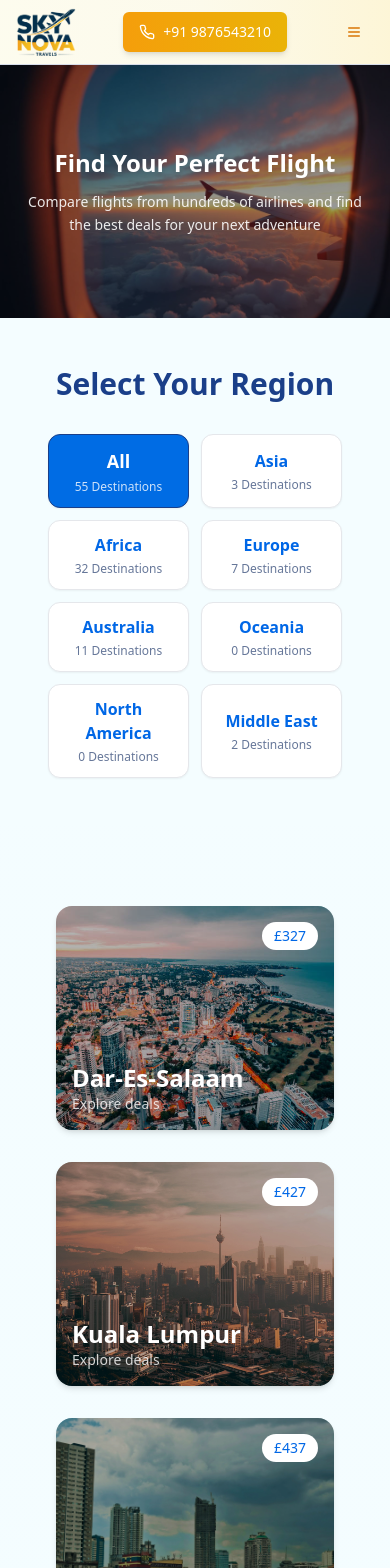
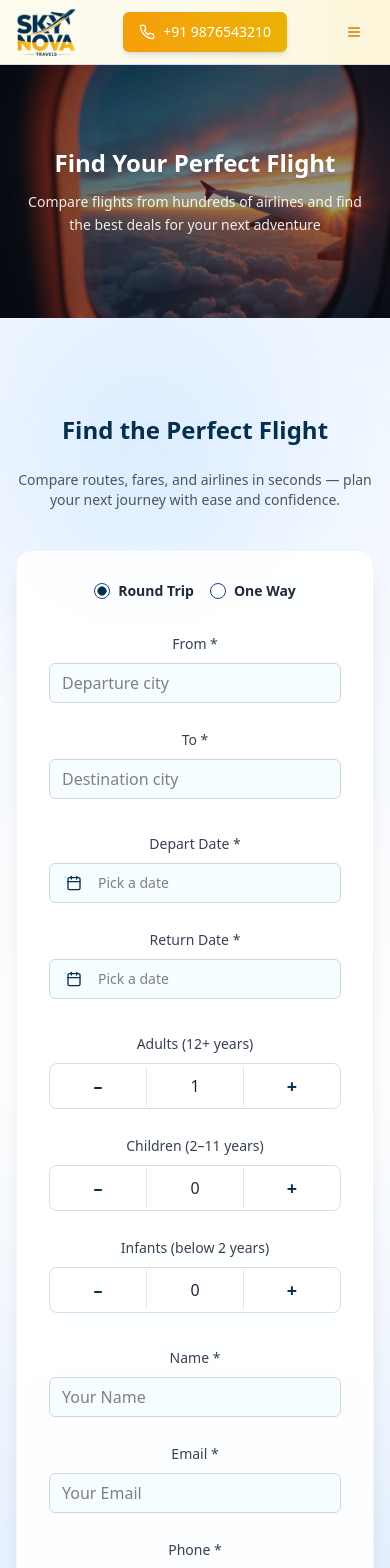
Before and after one commit to fahadmemon1234/loveable-sky-finder, a React (Vite) app: page /cheap-flights in a window 390 px wide. Shown: the top 1568 px of the page. Built offline with nearby package versions, Linux system fonts and the light colour scheme; the HTML template or start-up script is replaced by a standard one.

Commit message:
add file

```diff
--- a/src/components/Footer.tsx
+++ b/src/components/Footer.tsx
@@ -175,7 +175,10 @@ const Footer = () => {
         <div className="mt-10 sm:mt-12 pt-6 border-t border-white/20 flex flex-col sm:flex-col md:flex-row items-center justify-between gap-6">
           {/* Copyright */}
           <p className="text-xs sm:text-sm text-primary-foreground/80 text-center md:text-left">
-            © {new Date().getFullYear()} Skynova Travels. All rights reserved.
+            <b className="text-white">
+              © {new Date().getFullYear()} Skynova Travels
+            </b>
+            . All rights reserved.
           </p>
 
           {/* Payment Methods */}
--- a/src/components/HeroSection.tsx
+++ b/src/components/HeroSection.tsx
@@ -183,7 +183,7 @@ const HeroSection = () => {
         <p className="text-sm sm:text-base md:text-xl max-w-xl sm:max-w-2xl mx-auto mb-6 sm:mb-8 leading-relaxed text-white/90">
           {slide.text}
         </p>
-        <button className="bg-white text-blue-700 font-bold px-6 py-2 sm:px-10 sm:py-4 rounded-full shadow-md hover:bg-blue-100 transition-all duration-300 text-sm sm:text-base">
+        <button className="bg-white text-[#05304c] font-bold px-6 py-2 sm:px-10 sm:py-4 rounded-full shadow-md hover:bg-blue-100 transition-all duration-300 text-sm sm:text-base">
           {slide.btn}
         </button>
       </div>
--- a/src/index.css
+++ b/src/index.css
@@ -21,7 +21,7 @@ All colors MUST be HSL.
     --primary: 220 68% 32%;
     --primary-foreground: 0 0% 100%;
 
-    --primary-light: 213 100% 45%; /* #006ce4 */
+    --primary-light: 205 90% 16%; /* #006ce4 */
     --primary-light-foreground: 0 0% 100%;
 
     --secondary: 190 100% 96%;
@@ -43,11 +43,8 @@ All colors MUST be HSL.
     --radius: 0.5rem;
 
     /* Custom gradients */
-    --gradient-hero: linear-gradient(
-      135deg,
-      hsl(220, 68%, 32%),
-      hsl(220, 68%, 42%)
-    );
+    --gradient-hero: linear-gradient(135deg, #05304c, hsl(220, 68%, 38%));
+
     --gradient-card: linear-gradient(
       180deg,
       hsl(0, 0%, 100%),
@@ -155,7 +152,7 @@ button.inline-flex.items-center.gap-2.whitespace-nowrap.rounded-md.text-sm.ring-
 }
 
 button.rdp-button_reset.rdp-button.inline-flex.items-center.justify-center.gap-2.whitespace-nowrap.rounded-md.text-sm.ring-offset-background.transition-colors.focus-visible\:outline-none.focus-visible\:ring-2.focus-visible\:ring-ring.focus-visible\:ring-offset-2.disabled\:pointer-events-none.disabled\:opacity-50.\[\&_svg\]\:pointer-events-none.\[\&_svg\]\:size-4.\[\&_svg\]\:shrink-0.h-9.w-9.p-0.font-normal.aria-selected\:opacity-100:hover {
-  background-color: #006ce4 !important;
+  background-color: #05304c !important;
   color: white !important;
 }
 
@@ -184,7 +181,7 @@ label.text-sm.leading-none.peer-disabled\:cursor-not-allowed.peer-disabled\:opac
 }
 
 .bg-primary {
-  background-color: #006ce4 !important;
+  background-color: #05304c !important;
 }
 
 footer.bg-primary.text-primary-foreground.mt-20 {
--- a/src/pages/Cheap-Flights.tsx
+++ b/src/pages/Cheap-Flights.tsx
@@ -1,27 +1,11 @@
-import { useState, useEffect } from "react";
+import { useState, useEffect, useRef } from "react";
 import Navbar from "@/components/Navbar";
 import Footer from "@/components/Footer";
 import FlightSearchForm from "@/components/FlightSearchForm";
 import heroImage from "@/assets/hero-flight.jpg";
-import {
-  FaGlobe,
-  FaMapMarkedAlt,
-  FaHotel,
-  FaPlaneDeparture,
-  FaUsers,
-} from "react-icons/fa";
-import { url } from "inspector";
+import { FaCalendarCheck, FaDollarSign, FaGlobeAmericas } from "react-icons/fa";
 
 const CheapFlights = () => {
-  const regions = [
-    "Asia",
-    "Africa",
-    "Europe",
-    "Australia",
-    "Oceania",
-    "North America",
-    "Middle East",
-  ];
   const destinations = [
     {
       city: "Dar-Es-Salaam",
@@ -415,18 +399,36 @@ const CheapFlights = () => {
     },
   ];
 
-  const regionsData = regions.map((region) => ({
-    name: region,
-    count: destinations.filter((d) => d.region === region).length,
-  }));
+  const formRef = useRef(null);
+  const [formisVisible, setFormIsVisible] = useState(false);
 
-  const [selectedRegion, setSelectedRegion] = useState<string>("All");
-  const allCount = regionsData.reduce((acc, r) => acc + r.count, 0);
+  // Scroll Animation
+  useEffect(() => {
+    const observer = new IntersectionObserver(
+      ([entry]) => setFormIsVisible(entry.isIntersecting),
+      { threshold: 0.2 }
+    );
+    if (formRef.current) observer.observe(formRef.current);
+    return () => observer.disconnect();
+  }, []);
 
-  const filteredDestinations =
-    selectedRegion === "All"
-      ? destinations
-      : destinations.filter((d) => d.region === selectedRegion);
+  const tips = [
+    {
+      icon: <FaCalendarCheck className="text-4xl text-[#05304c]" />,
+      title: "Book in Advance",
+      text: "Plan your trips early to secure the best fares and more seat options, especially during peak travel seasons.",
+    },
+    {
+      icon: <FaDollarSign className="text-4xl text-[#05304c]" />,
+      title: "Compare Before You Buy",
+      text: "Use trusted platforms to compare flights from multiple airlines to make sure you get the best price and value.",
+    },
+    {
+      icon: <FaGlobeAmericas className="text-4xl text-[#05304c]" />,
+      title: "Stay Flexible",
+      text: "Be open to adjusting your dates and destinations — flexible travelers often find the best flight deals.",
+    },
+  ];
 
   return (
     <div className="min-h-screen flex flex-col">
@@ -456,65 +458,54 @@ const CheapFlights = () => {
         </div>
       </section>
 
-      {/* Select your Region */}
+      <section
+        ref={formRef}
+        className={`relative py-24 sm:py-28 px-4 sm:px-8 bg-gradient-to-b from-blue-50 via-white to-blue-100 overflow-hidden transition-all duration-700 ease-out ${
+          formisVisible
+            ? "opacity-100 translate-y-0"
+            : "opacity-0 translate-y-10"
+        }`}
+      >
+        {/* Decorative blur background for a premium feel */}
+        <div className="absolute inset-0">
+          <div className="absolute top-0 left-0 w-72 h-72 bg-blue-300/20 blur-3xl rounded-full" />
+          <div className="absolute bottom-0 right-0 w-72 h-72 bg-sky-200/30 blur-3xl rounded-full" />
+        </div>
 
-      <section className="py-12 px-4 bg-[#f4fdff]">
-        <div className="container mx-auto text-center">
-          <h2 className="text-3xl font-bold mb-8">Select Your Region</h2>
+        {/* Content container */}
+        <div className="relative z-10 max-w-5xl mx-auto text-center">
+          <h2 className="text-2xl sm:text-3xl md:text-4xl font-extrabold text-primary mb-6">
+            Find the Perfect Flight
+          </h2>
+          <p className="text-gray-600 max-w-2xl mx-auto mb-10 text-sm sm:text-base">
+            Compare routes, fares, and airlines in seconds — plan your next
+            journey with ease and confidence.
+          </p>
 
-          <div className="grid grid-cols-2 sm:grid-cols-3 md:grid-cols-4 lg:grid-cols-8 gap-3">
-            {/* All Option */}
-            <div
-              onClick={() => setSelectedRegion("All")}
-              className={`rounded-xl shadow-sm p-3 flex flex-col items-center justify-center cursor-pointer transition transform hover:-translate-y-0.5 hover:shadow-md ${
-                selectedRegion === "All"
-                  ? "bg-primary text-white border border-primary"
-                  : "bg-white text-primary border border-gray-200"
-              }`}
-            >
-              <h3 className="text-lg font-semibold mb-1">All</h3>
-              <p
-                className={`text-xs ${
-                  selectedRegion === "All"
-                    ? "text-white/80"
-                    : "text-muted-foreground"
-                }`}
-              >
-                {allCount} Destinations
-              </p>
-            </div>
-
-            {regionsData.map(({ name, count }) => (
-              <div
-                key={name}
-                onClick={() => setSelectedRegion(name)}
-                className={`rounded-xl shadow-sm p-3 flex flex-col items-center justify-center cursor-pointer transition transform hover:-translate-y-0.5 hover:shadow-md ${
-                  selectedRegion === name
-                    ? "bg-primary text-white border border-primary"
-                    : "bg-white text-primary border border-gray-200"
-                }`}
-              >
-                <h3 className="text-md font-semibold mb-1">{name}</h3>
-                <p
-                  className={`text-xs ${
-                    selectedRegion === name
-                      ? "text-white/80"
-                      : "text-muted-foreground"
-                  }`}
-                >
-                  {count} Destinations
-                </p>
-              </div>
-            ))}
-          </div>
+          {/* Form container */}
+          <FlightSearchForm />
         </div>
       </section>
 
       {/* Filtered Destinations */}
-      <section className="py-20 px-6 bg-gradient-to-b from-secondary/10 to-secondary/30">
-        <div className="container mx-auto text-center">
+      <section className="py-20 px-4 sm:px-6 bg-gradient-to-br from-[#fffbea] via-[#fef9e7] to-[#fff3cd] overflow-hidden relative">
+        {/* Decorative Background Glow */}
+        <div className="absolute top-0 left-0 w-60 h-60 bg-yellow-100/40 rounded-full blur-3xl" />
+        <div className="absolute bottom-0 right-0 w-72 h-72 bg-yellow-200/30 rounded-full blur-3xl" />
+
+        <div className="relative z-10 container mx-auto text-center">
+          {/* Section Heading */}
+          <h2 className="text-3xl sm:text-4xl font-extrabold mb-6 tracking-tight text-primary">
+            Featured Flight Deals
+          </h2>
+          <p className="text-muted-foreground mb-14 max-w-2xl mx-auto text-sm sm:text-base leading-relaxed">
+            Explore our handpicked flight offers and enjoy exclusive discounts
+            on top destinations around the world. Book now and make your next
+            journey unforgettable.
+          </p>
+
           <div className="grid grid-cols-1 sm:grid-cols-2 md:grid-cols-4 gap-8">
-            {filteredDestinations.map(({ city, img, price, url }) => (
+            {destinations.map(({ city, img, price, url }) => (
               <div
                 key={city}
                 className="relative group rounded-2xl overflow-hidden shadow-md hover:shadow-2xl transition-all duration-300"
@@ -552,51 +543,41 @@ const CheapFlights = () => {
         </div>
       </section>
 
-      {/* Travel Stats Section */}
-      <section className="py-20 px-6 bg-[#f4fdff]">
-        <div className="container mx-auto text-center">
-          <h2 className="text-4xl font-bold mb-12">Our Achievements</h2>
+      <section className="relative py-24 sm:py-28 px-4 sm:px-8 bg-gradient-to-b from-blue-50 via-white to-blue-100 overflow-hidden">
+        {/* Decorative Elements */}
+        <div className="absolute top-0 left-0 w-48 h-48 bg-blue-200/40 rounded-full blur-3xl" />
+        <div className="absolute bottom-0 right-0 w-48 h-48 bg-blue-300/30 rounded-full blur-3xl" />
 
-          <div className="grid grid-cols-2 sm:grid-cols-3 md:grid-cols-5 gap-8 text-center">
-            <div className="space-y-2 flex flex-col items-center">
-              <FaGlobe className="text-4xl text-[#1c448e]" />
-              <h3 className="text-3xl font-bold text-[#1c448e]">95+</h3>
-              <p className="text-sm font-medium">
-                Countries <br /> Connected
-              </p>
-            </div>
+        <div className="relative z-10 container mx-auto text-center">
+          {/* Section Heading */}
+          <h2 className="text-3xl sm:text-4xl font-extrabold mb-6 tracking-tight text-[#05304c]">
+            Flight Booking Tips
+          </h2>
+          <p className="text-muted-foreground mb-14 max-w-2xl mx-auto text-sm sm:text-base leading-relaxed">
+            Save time and money on your next journey with these expert flight
+            booking insights.
+          </p>
 
-            <div className="space-y-2 flex flex-col items-center">
-              <FaMapMarkedAlt className="text-4xl text-[#1c448e]" />
-              <h3 className="text-3xl font-bold text-[#1c448e]">89+</h3>
-              <p className="text-sm font-medium">
-                Tour <br /> Places
-              </p>
-            </div>
-
-            <div className="space-y-2 flex flex-col items-center">
-              <FaHotel className="text-4xl text-[#1c448e]" />
-              <h3 className="text-3xl font-bold text-[#1c448e]">250+</h3>
-              <p className="text-sm font-medium">
-                Hotel <br /> Accommodation
-              </p>
-            </div>
-
-            <div className="space-y-2 flex flex-col items-center">
-              <FaPlaneDeparture className="text-4xl text-[#1c448e]" />
-              <h3 className="text-3xl font-bold text-[#1c448e]">2400+</h3>
-              <p className="text-sm font-medium">
-                Daily <br /> Flights
-              </p>
-            </div>
-
-            <div className="space-y-2 flex flex-col items-center">
-              <FaUsers className="text-4xl text-[#1c448e]" />
-              <h3 className="text-3xl font-bold text-[#1c448e]">Unlimited</h3>
-              <p className="text-sm font-medium">
-                Passenger <br /> Travel
-              </p>
-            </div>
+          {/* Tips Cards */}
+          <div className="grid grid-cols-1 sm:grid-cols-2 lg:grid-cols-3 gap-8">
+            {tips.map((tip, index) => (
+              <div
+                key={index}
+                className="cursor-pointer group relative bg-white rounded-2xl p-8 shadow-lg hover:shadow-2xl transition-all duration-500 border border-blue-100 hover:-translate-y-2"
+              >
+                <div className="flex flex-col items-center text-center space-y-4">
+                  <div className="bg-blue-100 p-4 rounded-full group-hover:bg-blue-200 transition-colors duration-300">
+                    {tip.icon}
+                  </div>
+                  <h3 className="text-xl font-semibold text-[#05304c]">
+                    {tip.title}
+                  </h3>
+                  <p className="text-[#05304c]/70 text-sm sm:text-base leading-relaxed">
+                    {tip.text}
+                  </p>
+                </div>
+              </div>
+            ))}
           </div>
         </div>
       </section>
```
Also changed, not shown: src/components/FlightSearchForm.tsx (+1 -12 lines), src/components/SubscribeSection.tsx (+6 -6 lines), src/pages/Home.tsx (+41 -32 lines).
